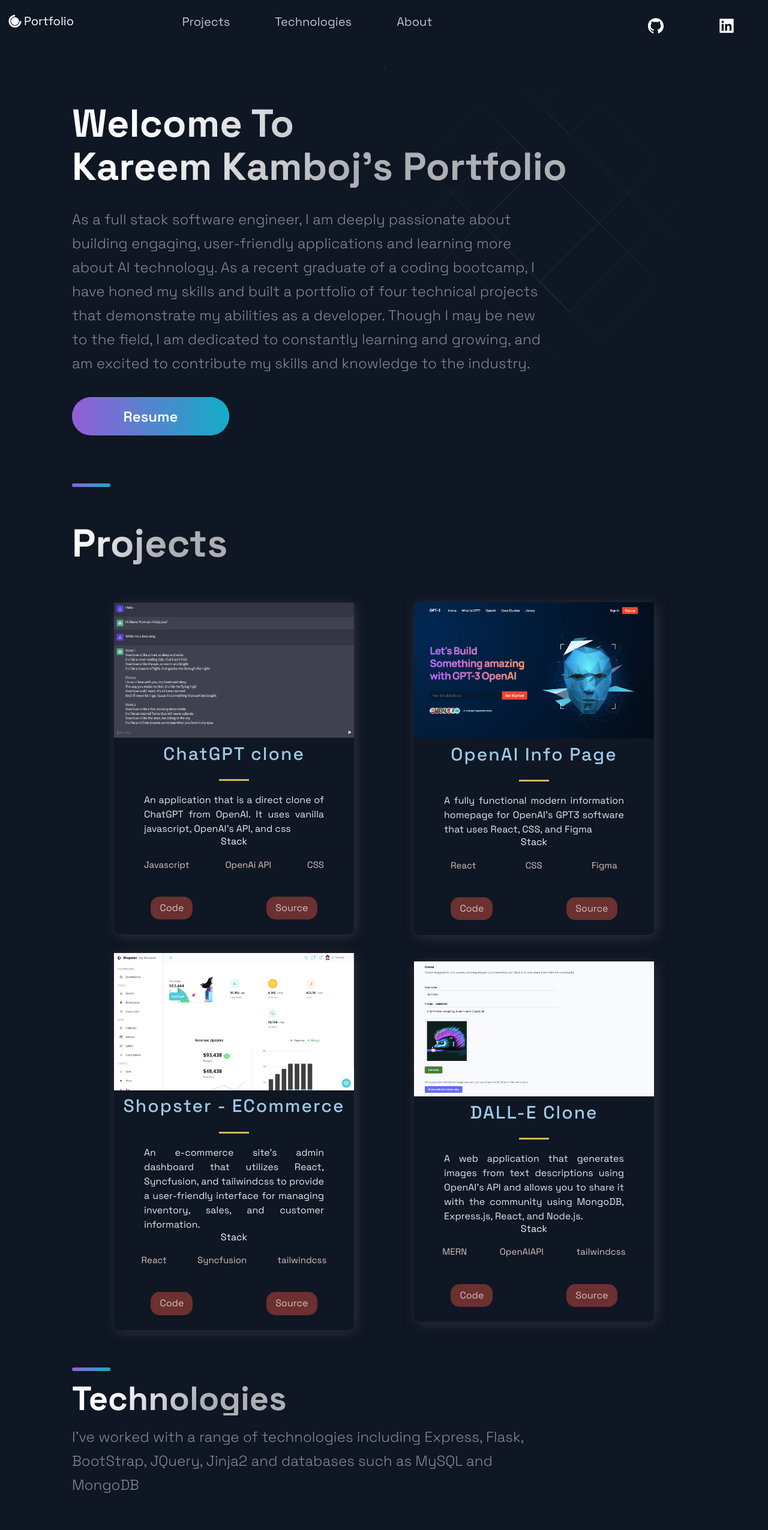
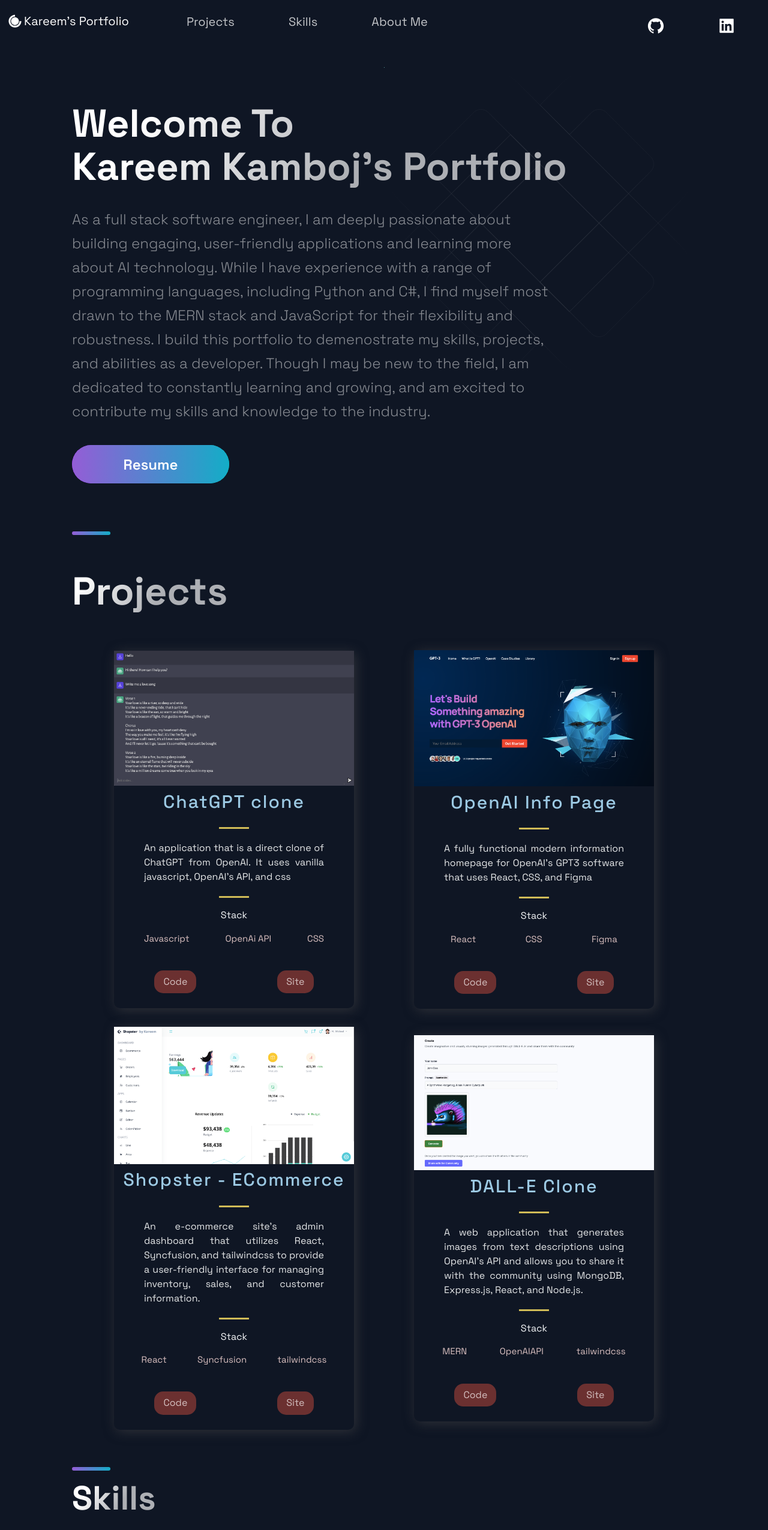
Before and after one commit to KareemKamboj/myPortfolio, a Next.js app: page / in a window 1280 px wide. Shown: the top 2551 px of the page at 60% size. Built offline with nearby package versions, Linux system fonts and the light colour scheme.

Commit message:
second commit

```diff
--- a/src/components/Acomplishments/Acomplishments.js
+++ b/src/components/Acomplishments/Acomplishments.js
@@ -5,7 +5,7 @@
 
 const data = [
   { number: 3, text: 'Programming Languages'},
-  { number: 100, text: 'Hours of Code', },
+  { number: 1000, text: 'Hours of Code', },
   { number: 10, text: 'Projects', },
   { number: 5, text: 'linkedIn Assessments', }
 ];
--- a/src/components/Header/Header.js
+++ b/src/components/Header/Header.js
@@ -10,7 +10,7 @@
     <Div1>
       <Link href="/">
         <a style ={{ display: "flex", alignItems: "center", color:'white', marginBottom: '20px' }}>
-          <DiCssdeck size="3rem" /> <Span>Portfolio</Span>
+          <DiCssdeck size="3rem" /> <Span>Kareem's Portfolio</Span>
         </a>
       </Link>
     </Div1>
@@ -22,20 +22,20 @@
       </li>
       <li>
         <Link href="#tech">
-          <NavLink>Technologies</NavLink>
+          <NavLink>Skills</NavLink>
         </Link>
       </li>
       <li>
         <Link href="#about">
-          <NavLink>About</NavLink>
+          <NavLink>About Me</NavLink>
         </Link>
       </li>
     </Div2>
     <Div3>
-      <SocialIcons href="https://github.com/KareemKamboj">
+      <SocialIcons href="https://github.com/KareemKamboj" target="_blank">
         <AiFillGithub size="3rem"/>
       </SocialIcons>
-      <SocialIcons href="https://linkedin.com/in/kareem-kamboj-445396143">
+      <SocialIcons href="https://linkedin.com/in/kareem-kamboj-445396143" target="_blank">
         <AiFillLinkedin size="3rem" />
       </SocialIcons>
     </Div3>
--- a/src/components/Hero/Hero.js
+++ b/src/components/Hero/Hero.js
@@ -12,9 +12,9 @@
         Kareem Kamboj's Portfolio
       </SectionTitle>
       <SectionText>
-      As a full stack software engineer, I am deeply passionate about building engaging, user-friendly applications and learning more about AI technology. As a recent graduate of a coding bootcamp, I have honed my skills and built a portfolio of four technical projects that demonstrate my abilities as a developer. Though I may be new to the field, I am dedicated to constantly learning and growing, and am excited to contribute my skills and knowledge to the industry.
+      As a full stack software engineer, I am deeply passionate about building engaging, user-friendly applications and learning more about AI technology. While I have experience with a range of programming languages, including Python and C#, I find myself most drawn to the MERN stack and JavaScript for their flexibility and robustness. I build this portfolio to demenostrate my skills, projects, and abilities as a developer. Though I may be new to the field, I am dedicated to constantly learning and growing, and am excited to contribute my skills and knowledge to the industry.
       </SectionText>
-      <Button onClick={() => window.location = ' https://docs.google.com/document/d/e/2PACX-1vSc36gRZn343-gQmzAmRKdTADW0mbJcBF0Zbu-40t1ysgdLhje-S09KMPeFsEgkiAbal_E43ze0W_nB/pub'}>Resume</Button>
+      <Button onClick={() => window.open(' https://docs.google.com/document/d/e/2PACX-1vSc36gRZn343-gQmzAmRKdTADW0mbJcBF0Zbu-40t1ysgdLhje-S09KMPeFsEgkiAbal_E43ze0W_nB/pub')}>Resume</Button>
     </LeftSection>
   </Section>
 );
--- a/src/components/Projects/Projects.js
+++ b/src/components/Projects/Projects.js
@@ -18,6 +18,7 @@
           </TitleContent>
           <CardInfo>{description}</CardInfo>
           <div>
+          <Hr />
             <TitleContent>Stack</TitleContent>
             <TagList>
               {tags.map((tag, i) => (
@@ -26,8 +27,8 @@
             </TagList>
           </div>
           <UtilityList>
-            <ExternalLinks href={visit}>Code</ExternalLinks>
-            <ExternalLinks href={source}>Source</ExternalLinks>
+            <ExternalLinks href={visit} target="_blank">Code</ExternalLinks>
+            <ExternalLinks href={source} target="_blank">Site</ExternalLinks>
           </UtilityList>
         </BlogCard>
       ))}
--- a/src/components/Technologies/Technologies.js
+++ b/src/components/Technologies/Technologies.js
@@ -7,9 +7,9 @@
   <Section id="tech">
     <SectionDivider />
     <br />
-    <SectionTitle>Technologies</SectionTitle>
+    <SectionTitle>Skills</SectionTitle>
     <SectionText>
-      I've worked with a range of technologies including Express, Flask, BootStrap, JQuery, Jinja2 and databases such as MySQL and MongoDB
+      Through the last year I have worked with the following technolgies: HTML, CSS, JavaScript, Python, C#, MERN, Flask, Bootstrap, React.js, Jinja2, Node.js, Material UI , Figma, tailwindcss,  MySQL, MongoDB, Visual Studio Code, Balsamiq, Trello, Agile, GitHub
     </SectionText>
     <List>
       <ListItem>
@@ -43,6 +43,7 @@
         </ListContainer>
       </ListItem>
     </List>
+    <SectionDivider />
   </Section>
 );
 
--- a/src/components/TimeLine/TimeLine.js
+++ b/src/components/TimeLine/TimeLine.js
@@ -45,7 +45,7 @@
   return (
     <Section id="about">
       <SectionTitle>About Me</SectionTitle>
-      <SectionText> While I have experience with a range of programming languages, including Python and C#, I find myself most drawn to the MERN stack and JavaScript for their flexibility and robustness. Below is small timeline of my life in the past 10 years.</SectionText>
+      <SectionText> I am a passionate Full Stack Software Engineer born and raised in Queens, New York. I consider myself a highly creative and innovative professional with excellent leadership skills and the ability to maintain humility while being a team player. I am empathetic and always try to keep the big picture in mind, making me a valuable asset to any team. I have a very unique and versatile background including experience in psychology, neuroscience, mathematics, higher education, and medicine. I am adaptable and easy to get along with, making me an excellent fit for any work environment.</SectionText>
       <CarouselContainer ref={carouselRef} onScroll={handleScroll}>
         <>
           {TimeLineData.map((item, index) => (
```
